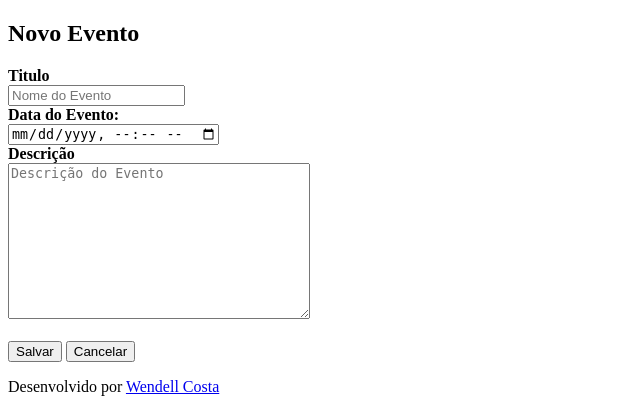
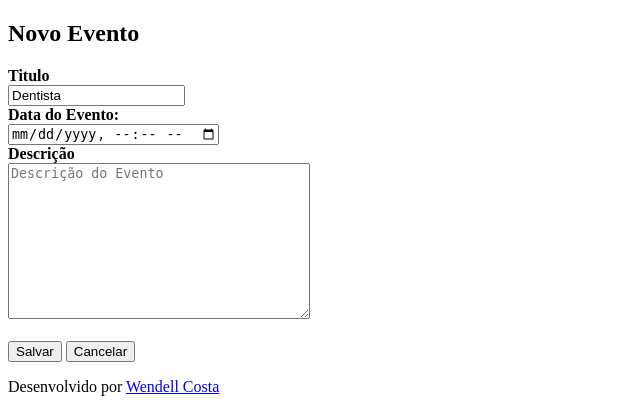
Before and after one commit to wl-costa/django_studies, a Django app: page /agenda/evento/?id=1 in a window 1280 px wide. Shown: the part 124-544 px from the top of the page, without its empty margins (0-640 px from the left). Run offline with Django 5.2, Linux system fonts and the light colour scheme; a user stored in the database is signed in; data comes from the database, SQL or seed files in the repository.

Commit message:
agora as informações enviadas sobre um evento antes de sua edição são exibidas

```diff
--- a/agenda/agenda/templates/evento.html
+++ b/agenda/agenda/templates/evento.html
@@ -8,15 +8,15 @@
     {% csrf_token %}
     <label><b>Titulo</b></label>
     <br>
-    <input type="text" placeholder="Nome do Evento" name="titulo" size="19" required>
+    <input type="text" placeholder="Nome do Evento" name="titulo" size="19" value="{{ evento.titulo }}" required>
     <br>
     <label><b>Data do Evento:</b></label>
     <br>
-    <input type="datetime-local" placeholder="Data do Evento" name="data_evento" required>
+    <input type="datetime-local" placeholder="Data do Evento" name="data_evento" value="{{ evento.data_evento }}" required>
     <br>
     <label><b>Descrição</b></label>
     <br>
-    <textarea placeholder="Descrição do Evento" rows="10" cols="35"name="descricao" required></textarea>
+    <textarea placeholder="Descrição do Evento" rows="10" cols="35"name="descricao" required>{{ evento.descricao }}</textarea>
     <br><br>
     <button type="submit">Salvar</button>
     <a href="/agenda/">
--- a/agenda/core/views.py
+++ b/agenda/core/views.py
@@ -38,7 +38,11 @@ def lista_eventos(request):
 
 @login_required(login_url='/login/')
 def evento(request):
-    return render(request, 'evento.html') # Renderiza a página evento.html
+    id_evento = request.GET.get('id')
+    dados = {}
+    if id_evento:
+        dados['evento'] = Evento.objects.get(id=id_evento)
+    return render(request, 'evento.html', dados) # Renderiza a página evento.html
 
 @login_required(login_url='/login/')
 @require_POST
```
